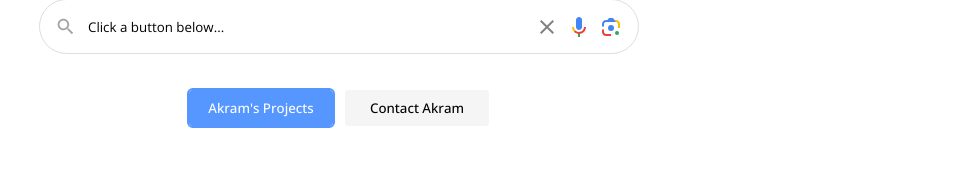
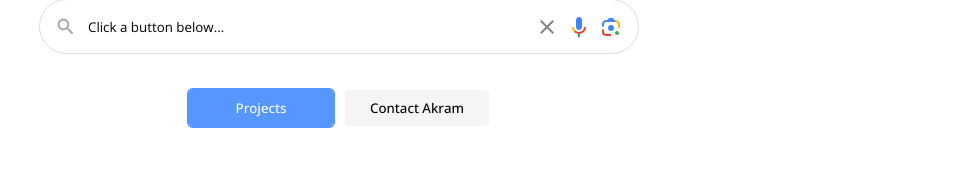
Before and after one commit to akramthedev/akramelbasri.com, a React (Create React App) app: page / in a window 1280 px wide. Shown: the part 297-477 px from the top of the page, without its empty margins (301-1280 px from the left). Built offline with nearby package versions, Linux system fonts and the light colour scheme; no server answers.

Commit message:
Update Hero.jsx

```diff
--- a/src/Components/Hero.jsx
+++ b/src/Components/Hero.jsx
@@ -46,7 +46,7 @@ const Hero = () => {
                 <button className='a'
                     onClick={handleClickSearchAkram}
                 >
-                    Akram's Projects
+                    Projects
                 </button>
                 <button className='b' onClick={()=>{navigate('/contact');}}>
                     Contact Akram
```
